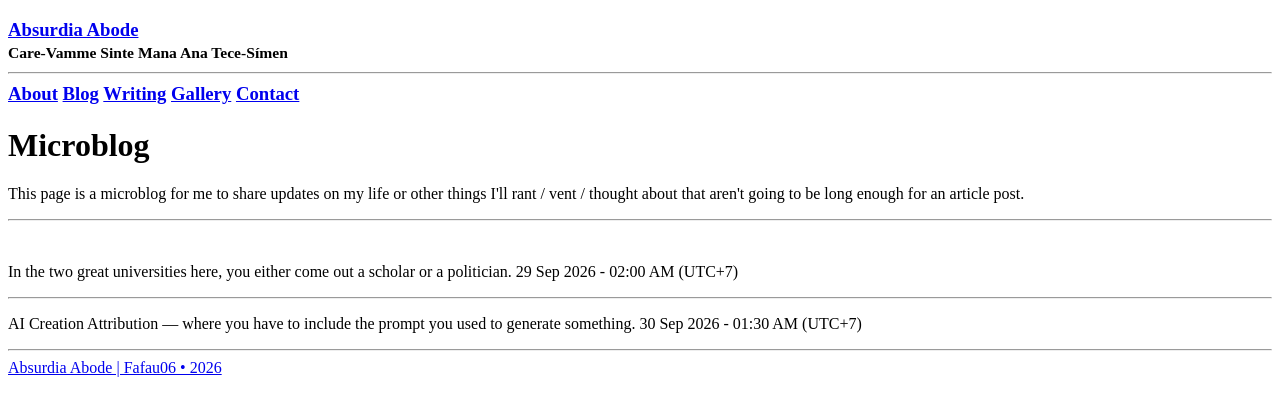
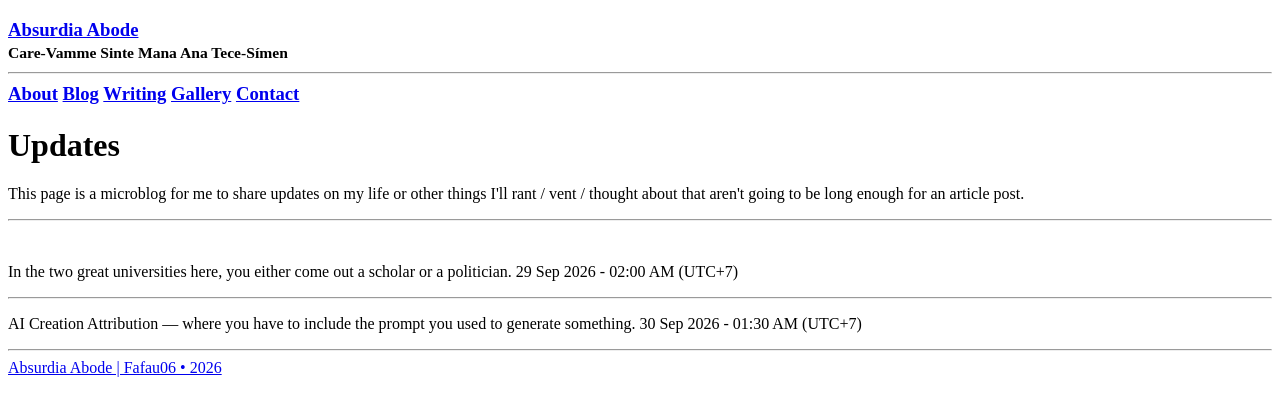
Before and after one commit to Fafau06/fafau06.github.io, a Jekyll site: the page built from menu/blog.md, in a window 1280 px wide. Shown: the top 416 px of the page. Built offline with Jekyll 4.4.1, drawn with Linux system fonts in a browser that asks for light colours; a script that is not in the unit is left out.

Commit message:
Update blog.html

```diff
--- a/_layouts/blog.html
+++ b/_layouts/blog.html
@@ -2,7 +2,7 @@
 layout: default
 ---
 <div>
-  <h1>Microblog</h1>
+  <h1>Updates</h1>
   <p>This page is a microblog for me to share updates on my life or other things I'll rant / vent / thought about that aren't going to be long enough for an article post.</p>
   <hr>
 </div>
```
